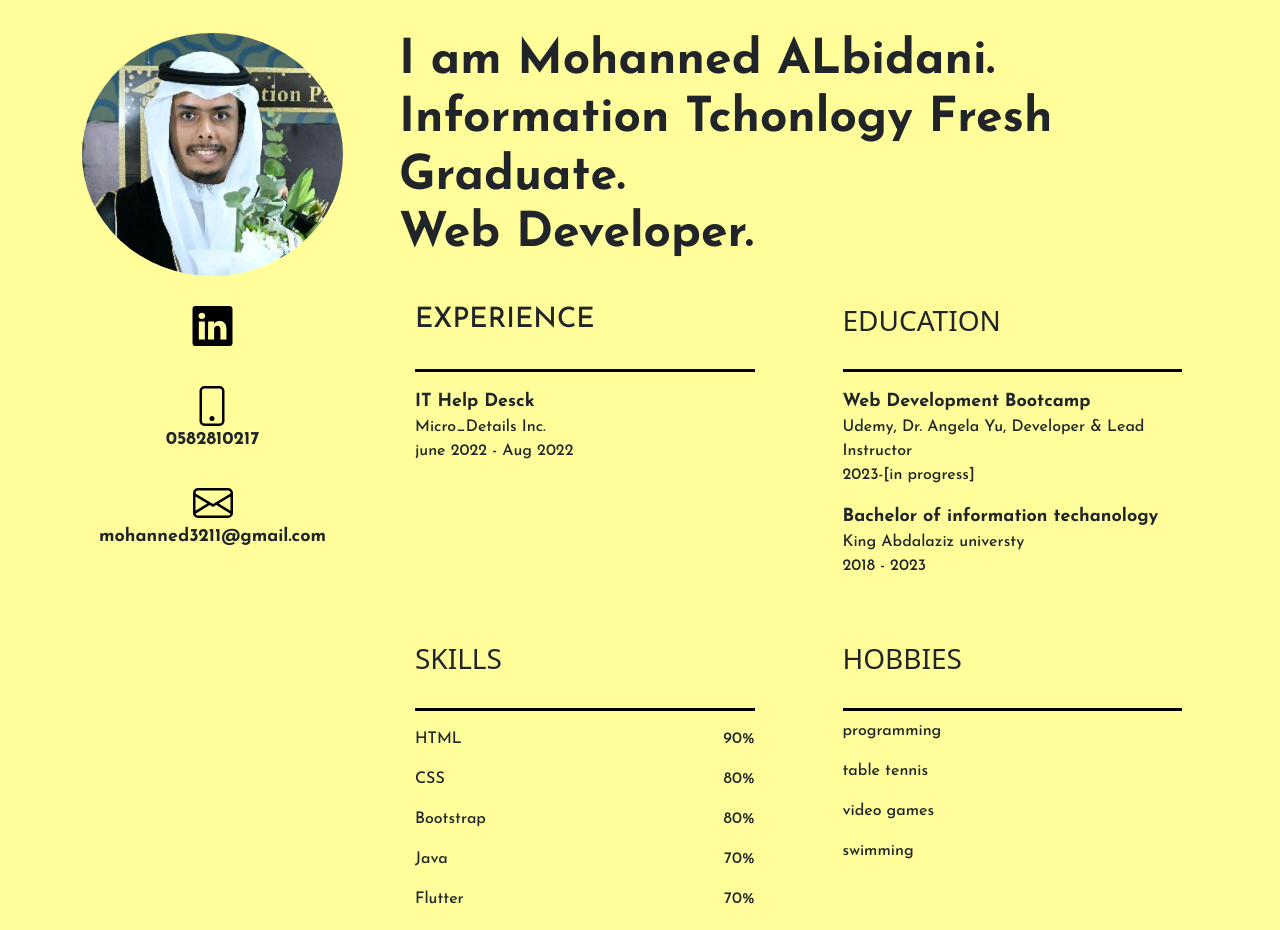
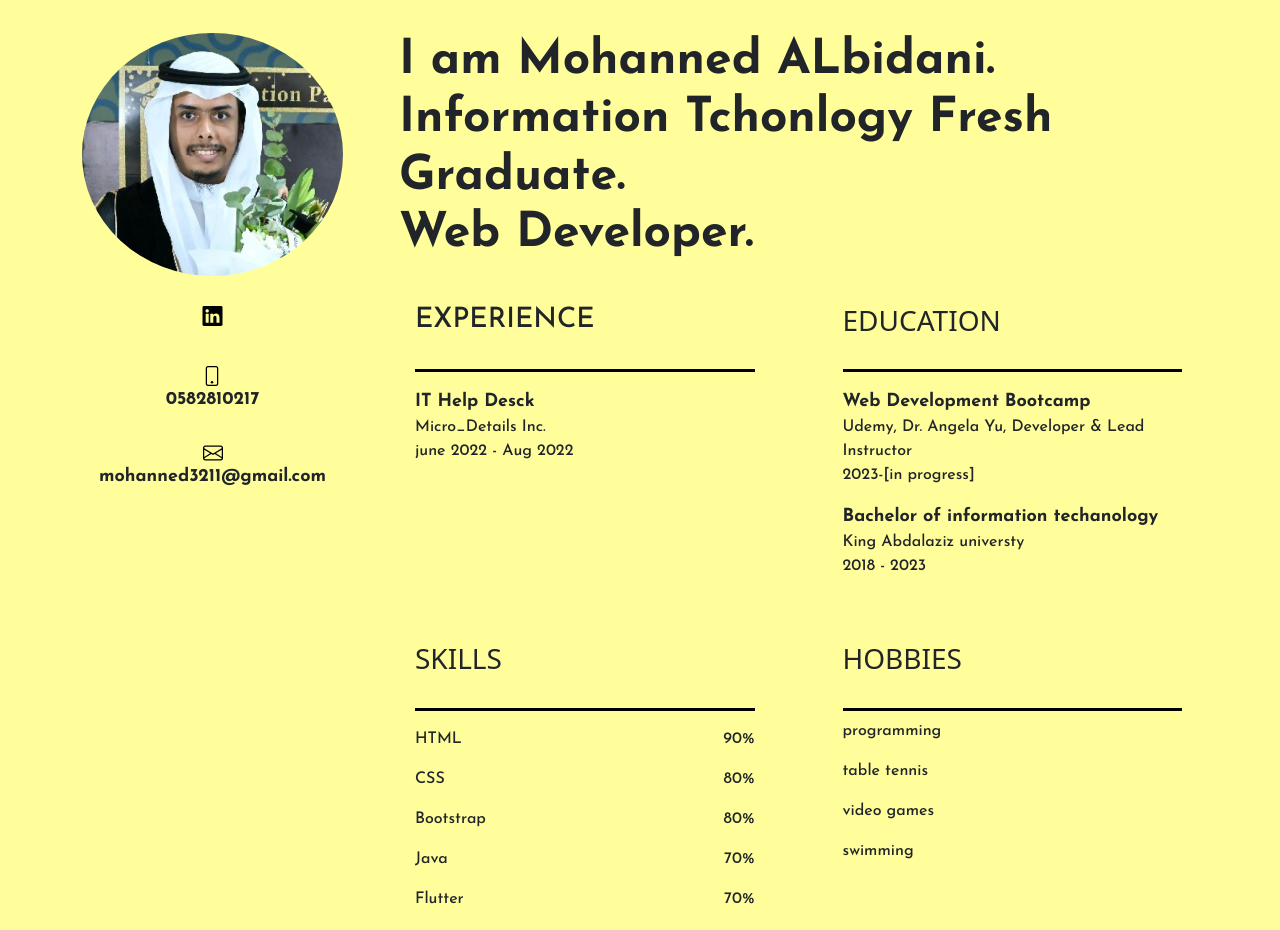
Before and after one commit to Mohanned-Rasheed/Mohanned_Alibidani-CV, a plain HTML site: page index.html in a window 1280 px wide. Shown: the top 930 px of the page. Drawn offline with nearby package versions, Linux system fonts and the light colour scheme.

Commit message:
Add files via upload

```diff
--- a/index.html
+++ b/index.html
@@ -23,14 +23,14 @@
             <div id="sticky" class="linkes-center " >
                 <img src="./img/Personal Picture.png" alt="Personal Picture" width="100%" class="Personal_Picture " >
 
-                <a href="https://www.linkedin.com/in/mohanned-al-harbi-64a091238/" class="linkes-center"><img src="./img/linkedin.svg" alt="linkedin"  height="40px"></a>
+                <a href="https://www.linkedin.com/in/mohanned-al-harbi-64a091238/" class="linkes-center"><img src="./img/linkedin.svg" alt="linkedin" class="img-hight"  ></a>
 
                 <p class="second-text main-flex-center top-margin smallerFont-SmallerScrean" style="margin-bottom: 0px;">
-                  <img src="./img/phone.svg" alt="phoneNumber" height="40px"> 0582810217
+                  <img src="./img/phone.svg" alt="phoneNumber" class="img-hight"> 0582810217
                 </p>
 
                 <p class="second-text main-flex-center smallerFont-SmallerScrean" style="margin: 0px;">
-                  <img src="./img/envelope.svg" height="40px" alt="Email" >
+                  <img src="./img/envelope.svg" class="img-hight" alt="Email" >
                   mohanned3211@gmail.com</p>
 
 
--- a/style.css
+++ b/style.css
@@ -90,6 +90,10 @@ gap: 1%;
 
     .top-margin{
         margin-top: 10px;
+    }
+
+    .img-hight{
+        height: 20px;
     }
 
 @media (max-width: 1100px){
@@ -216,7 +220,10 @@ gap: 1%;
         margin-top: 0px;
 
     }
-        .smallerFont-SmallerScrean{
+
+   .smallerFont-SmallerScrean{
             font-size: 2.2vw;
-        }
+    }
+
+
 }
```
